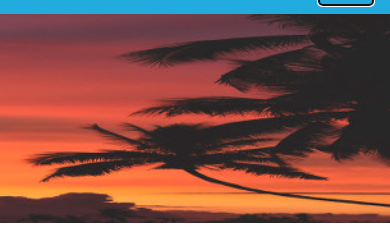
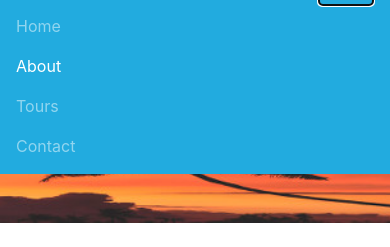
Before and after one commit to jopeezapido/jbv-travel-and-tours-corp-website, a plain HTML site: page about.html in a window 390 px wide. Both pictures are taken after a click on the button "Toggle navigation". Shown: the part 42-289 px from the top of the page. Drawn offline with nearby package versions, Linux system fonts and the light colour scheme; some packages are replaced by stand-ins of ours.

Commit message:
add functionality to responsive toggle navigation

```diff
--- a/about.html
+++ b/about.html
@@ -134,9 +134,11 @@
     <!--google apis linking-->
     <script async defer src="https://maps.googleapis.com/maps/api/js?key=AIzaSyC9rS7pOLzf_cXDXLMGyH5dO1-47PmoyV0&callback=initMap" type="text/javascript"></script>
 
-    <!--my functionalities
+    <!--Jquery-->
+    <script src="https://ajax.googleapis.com/ajax/libs/jquery/3.2.1/jquery.min.js"></script>
+
+    <!--my functionalities-->
     <script src="js/myScript.js"></script>
-    -->
 
   </body>
 
--- a/js/myScript.js
+++ b/js/myScript.js
@@ -1,36 +1,8 @@
-$(document).ready(function({
-    /*nav*/
-    //active highlights for anchors
+$(document).ready(function() {
 
-    //transluscent navigation when scrolling down
-
-    /*about - google maps
-
-    function initMap() {
-        var prov = {lat: 14.633873, lng: 121.088094};
-
-        //properties of the map
-        var mapProp = {
-            zoom: 4,
-            center: prov
-        };
-
-        //customize features of the map
-        var map = new google.maps.Map(document.getElementById('map'), mapProp);
-
-        //input and postion the marker
-        var marker = new google.maps.Marker({
-            position: prov,
-            map: map
-        });
-    }
-
-    */
-
-    /*Back to top button*/
-
-    /*Page Translation*/
+    //responsive toggle
+    $('.navbar-toggler').click(function() {
+        $('.collapse').slideToggle();
+    });
 
 });
-
-alert('test')
```
